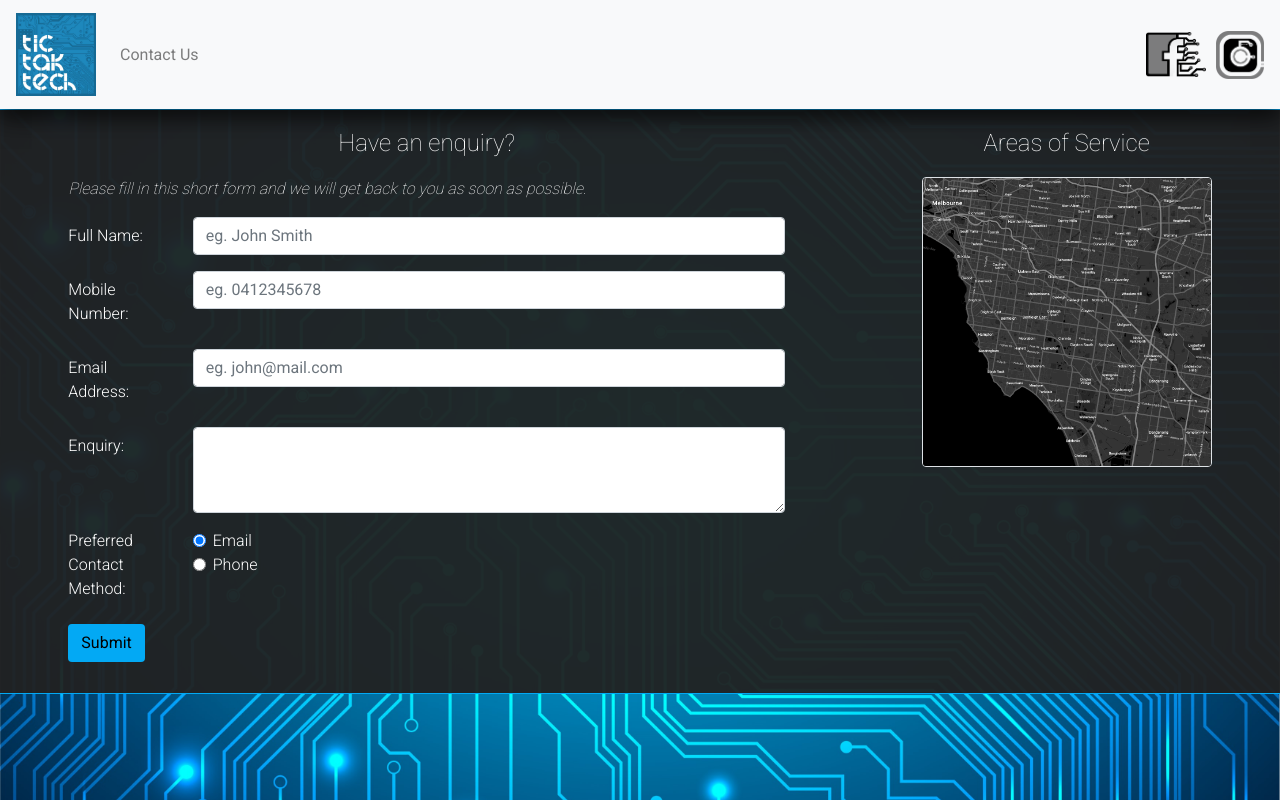
After one commit to tictaktech/tictaktech.com.au, a PHP site: page /contactus.html in a window 1280 px wide. The commit adds this page. Run offline with PHP 8.4, Linux system fonts and the light colour scheme; some libraries are stand-ins or nearby versions.

Commit message:
Add files via upload

```diff
--- /dev/null
+++ b/contactus.html
@@ -0,0 +1,103 @@
+<!DOCTYPE html>
+<html>
+<head>
+	<!-- Required meta tags -->
+    <meta charset="utf-8">
+    <meta name="viewport" content="width=device-width, initial-scale=1, shrink-to-fit=no">
+	<link rel="stylesheet" href="https://maxcdn.bootstrapcdn.com/bootstrap/4.0.0/css/bootstrap.min.css" integrity="sha384-Gn5384xqQ1aoWXA+058RXPxPg6fy4IWvTNh0E263XmFcJlSAwiGgFAW/dAiS6JXm" crossorigin="anonymous">
+	<link rel="stylesheet" type="text/css" href="stylesheet.css">
+	<title>Tic Tak Tech</title>
+</head>
+<body>
+	<nav class="navbar navbar-collapse navbar-expand-sm bg-light navbar-light sticky-top">
+	  <!-- Brand/logo -->
+	  	<a class="navbar-brand" href="index.html">
+	    	<img src="assets/logo_final.png" alt="logo" style="width: 80px;">
+	  	</a>
+	  	<button class="navbar-toggler" type="button" data-toggle="collapse" data-target="#collapsibleNavbar">
+    		<span class="navbar-toggler-icon"></span>
+  		</button>
+	  <!-- Links -->
+	  	<div class="collapse navbar-collapse" id="collapsibleNavbar">
+	  		<ul class="navbar-nav mr-auto">
+			   <!--  <li class="nav-item">
+			      <a class="nav-link" href="#">About</a>
+			    </li>
+			    <li class="nav-item">
+			      <a class="nav-link" href="#">Services</a>
+			    </li> -->
+			    <li class="nav-item">
+			    	<a class="nav-link" href="contactus.html">Contact Us</a>
+			    </li>
+	  		</ul>
+	  		<a href="facebook.com/tictaktech"><img style="width: 60px;" src="assets/icons/fb_icon.png"></a>
+	  		<a href="facebook.com/tictaktech"><img style="margin-left:10px; width: 48px;" src="assets/icons/instagram_icon.png"></a>
+	  	</div>
+
+	</nav>
+	<div class="container-fluid sub-heading-contact-us">
+		<div class="row slogan justify-content-around">
+			<div class="col-sm-7">
+				<p class="sub-heading-text">Have an enquiry?</p>
+				<p class="fill-form-text">Please fill in this short form and we will get back to you as soon as possible.</p>
+				<form>
+						<div class="form-group row">
+							<label class="col-sm-2 col-form-label" for="nameInput">Full Name:</label>
+							<div class="col-sm-10">
+								<input type="text" class="form-control" id="nameInput" placeholder="eg. John Smith">
+							</div>
+						</div>
+						<div class="form-group row">
+							<label class="col-sm-2 col-form-label" for="phoneInput">Mobile Number:</label>
+							<div class="col-sm-10">
+								<input type="number" class="form-control" id="phoneInput" placeholder="eg. 0412345678">
+							</div>
+						</div>
+						<div class="form-group row">
+							<label class="col-sm-2 col-form-label" for="emailInput">Email Address:</label>
+							<div class="col-sm-10">
+								<input type="email" class="form-control" id="emailInput" placeholder="eg. john@mail.com">
+							</div>
+						</div>
+						<div class="form-group row">
+							<label class="col-sm-2 col-form-label" for="enquiryTextarea">Enquiry:</label>
+							<div class="col-sm-10">
+								<textarea class="form-control" id="enquiryTextarea" rows="3"></textarea>
+							</div>
+						</div>
+						<fieldset class="form-group">
+						    <div class="row">
+						      	<legend class="col-form-label col-sm-2 pt-0">Preferred Contact Method:</legend>
+						      	<div class="col-sm-10">
+							        <div class="form-check">
+								        <input class="form-check-input" type="radio" name="gridRadios" id="emailRadio" value="option1" checked="true">
+								        <label class="form-check-label" for="emailRadio">Email</label>
+							        </div>
+							        <div class="form-check">
+							          	<input class="form-check-input" type="radio" name="gridRadios" id="phoneRadio" value="option2">
+							          	<label class="form-check-label" for="phoneRadio">Phone</label>
+							        </div>
+						      	</div>
+						    </div>
+						</fieldset>
+						<div class="form-group row">
+    						<div class="col-sm-10">
+      							<button type="submit" class="btn contact-button">Submit</button>
+    						</div>
+  						</div>
+				</form>
+			</div>
+			<div class="col-sm-3">
+				<div class="">
+					<p class="sub-heading-text">Areas of Service</p>
+					<img src="assets/map.png" class="rounded main-map border">
+				</div>
+			</div>
+		</div>
+	</div>
+
+	<script src="https://code.jquery.com/jquery-3.2.1.slim.min.js" integrity="sha384-KJ3o2DKtIkvYIK3UENzmM7KCkRr/rE9/Qpg6aAZGJwFDMVNA/GpGFF93hXpG5KkN" crossorigin="anonymous"></script>
+	<script src="https://cdnjs.cloudflare.com/ajax/libs/popper.js/1.12.9/umd/popper.min.js" integrity="sha384-ApNbgh9B+Y1QKtv3Rn7W3mgPxhU9K/ScQsAP7hUibX39j7fakFPskvXusvfa0b4Q" crossorigin="anonymous"></script>
+	<script src="https://maxcdn.bootstrapcdn.com/bootstrap/4.0.0/js/bootstrap.min.js" integrity="sha384-JZR6Spejh4U02d8jOt6vLEHfe/JQGiRRSQQxSfFWpi1MquVdAyjUar5+76PVCmYl" crossorigin="anonymous"></script>
+</body>
+</html>
--- a/stylesheet.css
+++ b/stylesheet.css
@@ -15,6 +15,15 @@ body {
 	text-align: center;
 	background-color: rgba(33, 33, 33, 0.95);
 	color:white;
+	border-top: #03A9F4 solid 1px;
+	border-bottom: #03A9F4 solid 1px;
+}
+
+.sub-heading-contact-us {
+	background-color: rgba(33, 33, 33, 0.95);
+	color:white;
+	padding-top: 15px;
+	padding-bottom: 15px;
 	border-top: #03A9F4 solid 1px;
 	border-bottom: #03A9F4 solid 1px;
 }
@@ -102,3 +111,9 @@ body {
 .contact-button {
 	background-color: #03A9F4;
 }
+
+.fill-form-text {
+	font-weight: 100;
+	size: 1.5em;
+	font-style: italic;
+}
```
Also changed, not shown: index.html (+5 -3 lines), assets/icons/desktop.png, assets/icons/entertainment.png, assets/icons/fb_icon.png (added), assets/icons/ic_email_black_24dp_2x.png (added), assets/icons/ic_person_black_24dp_2x.png (added), assets/icons/ic_phone_black_24dp_2x.png (added), assets/icons/instagram_icon.png (added), assets/icons/laptop.png, assets/icons/printer.png, assets/icons/router.png, assets/icons/tablet.png.
